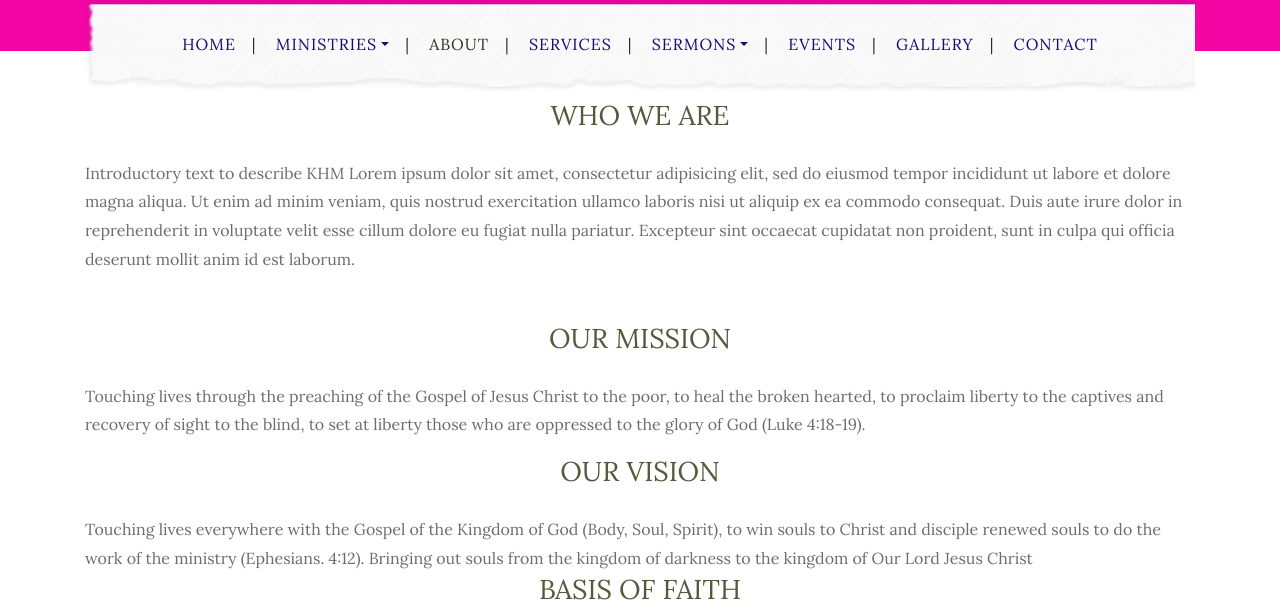
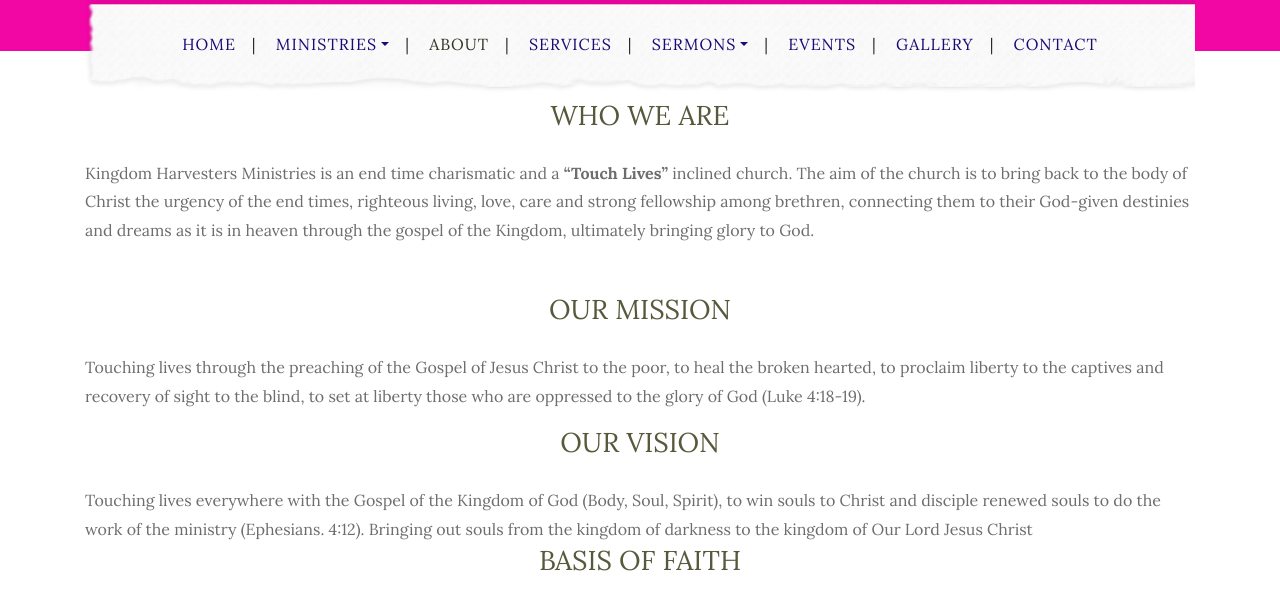
Before and after one commit to Mupati/KHM, a plain HTML site: page about-us/index.html in a window 1280 px wide. Shown: the part 186-787 px from the top of the page. Drawn offline with Linux system fonts and the light colour scheme.

Commit message:
Update index.html

```diff
--- a/about-us/index.html
+++ b/about-us/index.html
@@ -132,12 +132,10 @@ Smartphone Compatible web template, free webdesigns for Nokia, Samsung, LG, Sony
 		<div class="row">
 			<div class="col-12">
 			<p>
-				Introductory text to describe KHM Lorem ipsum dolor sit amet, consectetur adipisicing elit, sed do eiusmod
-				tempor incididunt ut labore et dolore magna aliqua. Ut enim ad minim veniam,
-				quis nostrud exercitation ullamco laboris nisi ut aliquip ex ea commodo
-				consequat. Duis aute irure dolor in reprehenderit in voluptate velit esse
-				cillum dolore eu fugiat nulla pariatur. Excepteur sint occaecat cupidatat non
-				proident, sunt in culpa qui officia deserunt mollit anim id est laborum.
+			Kingdom Harvesters Ministries is an end time charismatic and a <strong>“Touch Lives”</strong> inclined church.
+			The aim of the church is to bring back to the body of Christ the urgency of the end times, righteous living, love, care and strong fellowship
+			among brethren, connecting them to their God-given destinies and dreams as
+			it is in heaven through the gospel of the Kingdom, ultimately bringing glory to God.
 			</p>
 			</div>
 		</div>
```
